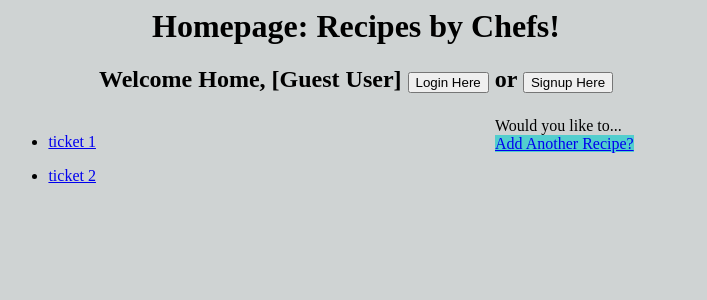
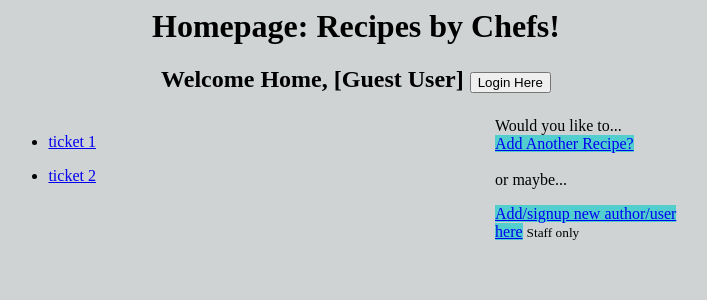
Before and after one commit to UserBry11/recipes, a Django app: page / in a window 1280 px wide. Shown: the top 300 px of the page, without its empty margins (284-991 px from the left). Run offline with Django 3.2, Linux system fonts and the light colour scheme; data comes from the database, SQL or seed files in the repository; both versions use the stored data as it was after the commit.

Commit message:
Staff now has author names

```diff
--- a/recipe_box/forms.py
+++ b/recipe_box/forms.py
@@ -16,7 +16,7 @@ class AddAuthor(forms.ModelForm):
     # So we just define one thing with class
     class Meta:
         model = Author  # Base of Author
-        fields = ['name', 'bio']
+        fields = ['name', 'bio', 'user']
 
 
 class SignupForm(forms.Form):
--- a/recipe_box/models.py
+++ b/recipe_box/models.py
@@ -3,7 +3,7 @@ from django.contrib.auth.models import User
 
 
 class Author(models.Model):
-    name = models.CharField(max_length=50)
+    name = models.CharField(max_length=50, unique=True)
     bio = models.TextField()
     user = models.OneToOneField(User, on_delete=models.CASCADE)
     # back populate with something
--- a/recipe_box/templates/addauthors.html
+++ b/recipe_box/templates/addauthors.html
@@ -1,4 +1,5 @@
 <html style="background-color: rgb(163, 139, 189);">
+    <a href="/">back to home</a>
     <h4>Add Another Author Form</h4>
 
     <form action="" method="post">
--- a/recipe_box/templates/author.html
+++ b/recipe_box/templates/author.html
@@ -1,7 +1,7 @@
 <body style="background-color: rgb(160, 204, 160);">
 
 
-    <h2>{{ authName }} Info:</h2>
+    <h2>{{ authName }}'s Info:</h2>
     <div><a href="/" style="background-color: rgb(105, 189, 189);">Click me to go to homepage</a></div>
 
     {% for each in authDeets %}
--- a/recipe_box/templates/index.html
+++ b/recipe_box/templates/index.html
@@ -30,8 +30,6 @@
             <br>Wanna <a href="http://localhost:8000/logout/"><button>Log outta</button></a> here?
         {% else %}
             Welcome Home, [Guest User] <a href="login/"><button>Login Here</button></a>
-                 or
-                <a href="signup/"><button>Signup Here</button></a>
             <p></p>
         {% endif %}
     </h2>
@@ -54,12 +52,17 @@
                 <a href="/addrecipe/" style="background-color: rgb(82, 206, 206);">Add Another Recipe?</a>
             </div>
 
-            {% if request.user.is_staff %}
+
                 <br>or maybe...
                     <p>
-                        <a href="/addauthor/" style="background-color: rgb(82, 206, 206);">Add Another Author?</a>
+
+
+                        <div>
+                            <a href="/signup/" style="background-color: rgb(82, 206, 206);">Add/signup new author/user here</a>
+                            <small>Staff only</small>
+                        </div>
                     </p>
-            {% endif %}
+
 
         </section>
 
--- a/recipe_box/templates/signup.html
+++ b/recipe_box/templates/signup.html
@@ -1,4 +1,5 @@
 <html style="background-color: rgb(116, 162, 248);">
+    <a href="/">back to home</a>
     <h3>Sign up for new access rights!</h3>
     <form action="" method="post">
         {% csrf_token %}
--- a/recipe_box/views.py
+++ b/recipe_box/views.py
@@ -5,6 +5,7 @@ from recipe_box.forms import AddRecipe, AddAuthor, SignupForm, LoginForm
 from django.contrib.auth.models import User
 from django.contrib.auth import login, authenticate, logout
 from django.contrib.auth.decorators import login_required
+from django.contrib.admin.views.decorators import staff_member_required
 
 
 def index(request):
@@ -34,16 +35,35 @@ def auth_deets(request, name):
 def add_recipe(request):
     html = "addrecipes.html"
 
+    if request.user.is_staff:
+        try:
+            Author.objects.get(name=request.user)
+        except Author.DoesNotExist:
+            Author.objects.create(
+                name=request.user,
+                bio='',
+                user=request.user
+            )
+
     if request.method == "POST":
         form = AddRecipe(request.POST)
-# Data from request.POST is added to TakeData() container.
-# Contains everythong POSTed from user
+
         if form.is_valid():
             data = form.cleaned_data
 
+            if request.user.is_staff:
+                author_user = Author.objects.get(user__username=data['author'])
+                # obj, created = Author.objects.get_or_create(
+                #     name=data['author'],
+                #     user=request.user,
+            #         defaults={'birthday': date(1940, 10, 9)},
+                # )
+            else:
+                author_user = Author.objects.get(user=request.user)
+
             Recipe.objects.create(
                 title=data['title'],
-                author=data['author'],
+                author=author_user,
                 description=data['description'],
                 time_required=data['time_required'],
                 instructions=data['instructions']
@@ -56,6 +76,7 @@ def add_recipe(request):
     return render(request, html, {'formKey': form})
 
 
+@staff_member_required()
 def signup_view(request):
     html = "signup.html"
 
@@ -71,7 +92,7 @@ def signup_view(request):
                 data['password'],
             )
 
-            login(request, user)
+            # login(request, user)
             Author.objects.create(
                 name=data['username'],
                 user=user
@@ -107,13 +128,20 @@ def logout_view(request):
     return HttpResponseRedirect(reverse("homepage"))
 
 
+@staff_member_required()
 def add_author(request):
     html = 'addauthors.html'
 
     if request.method == 'POST':
         form = AddAuthor(request.POST)
-        form.save()
-        return HttpResponseRedirect(reverse("homepage"))
+        if form.is_valid():
+            data = form.cleaned_data
+            Author.objects.create(
+                name=data['username'],
+                bio=data['bio'],
+                user=data['user']
+            )
+            return HttpResponseRedirect(reverse("homepage"))
 
     form = AddAuthor()
 
```
Also changed, not shown: recipe_box/templates/addrecipes.html (+10 -18 lines), db.sqlite3, recipe_box/migrations/0001_initial.py.
